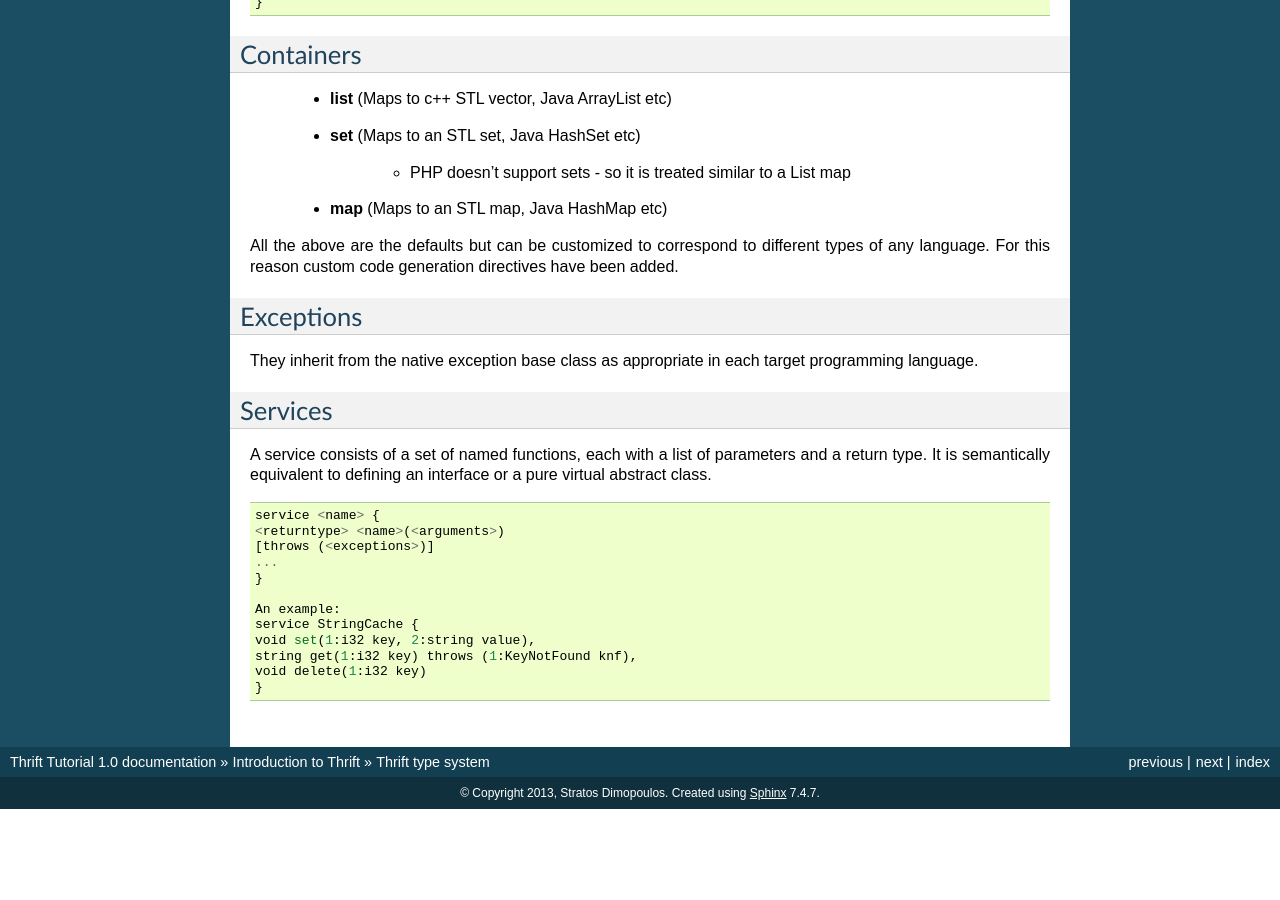
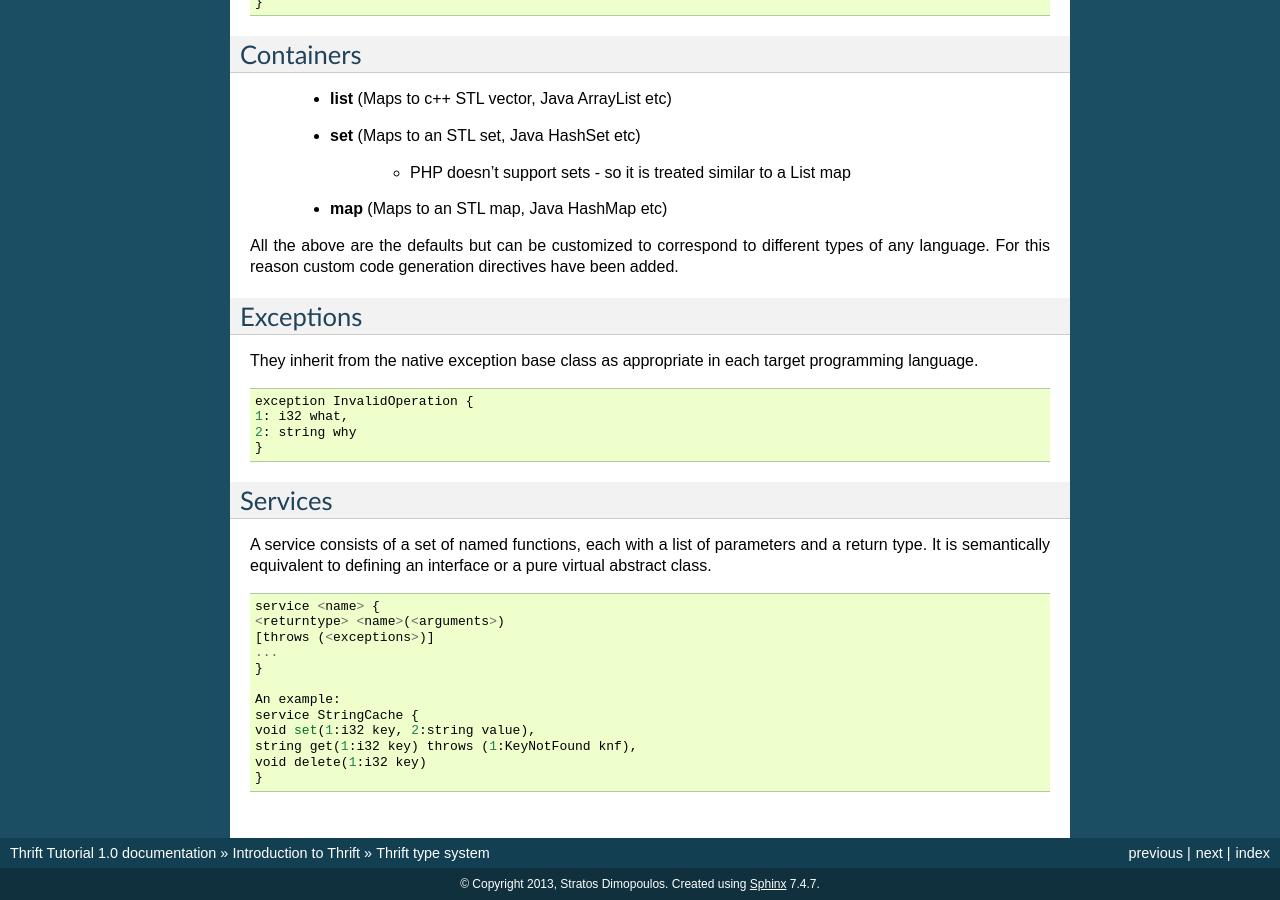
Before and after one commit to strat0sphere/ThriftTutorial, a Sphinx documentation site: the page built from thriftDocumentation/source/thrift-types.rst, in a window 1280 px wide and 900 px high, scrolled down 906 px. Built offline with Sphinx 7.4.7, drawn with Linux system fonts in a browser that asks for light colours; pages that are not in the unit, such as notebooks, are missing from menus; before the commit the page ends 1715 px from its top, so only the background shows below that.

Commit message:
exception example added

```diff
--- a/thriftDocumentation/source/thrift-types.rst
+++ b/thriftDocumentation/source/thrift-types.rst
@@ -56,7 +56,13 @@ All the above are the defaults but can be customized to correspond to different
 Exceptions
 ##########
 
-They inherit from the native exception base class as appropriate in each target programming language.
+They inherit from the native exception base class as appropriate in each target programming language. ::
+
+	exception InvalidOperation {
+ 	1: i32 what,
+  	2: string why
+	}
+
 
 Services
 ########
```
